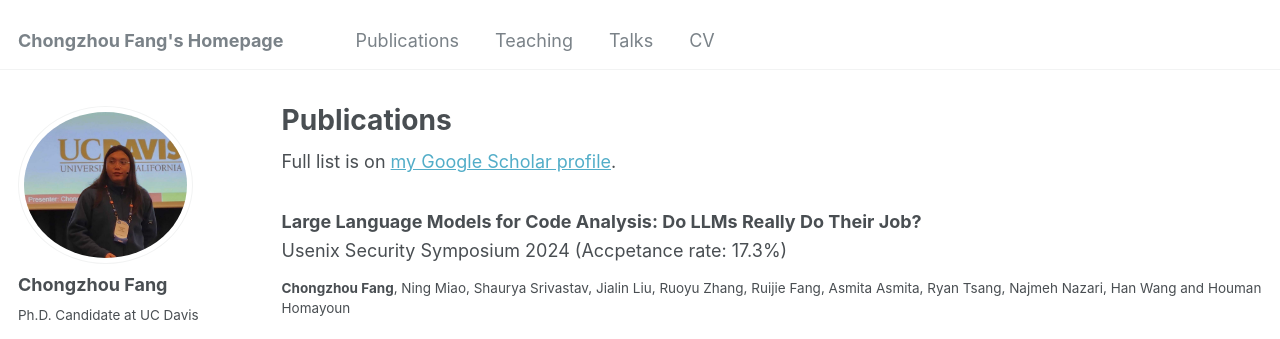
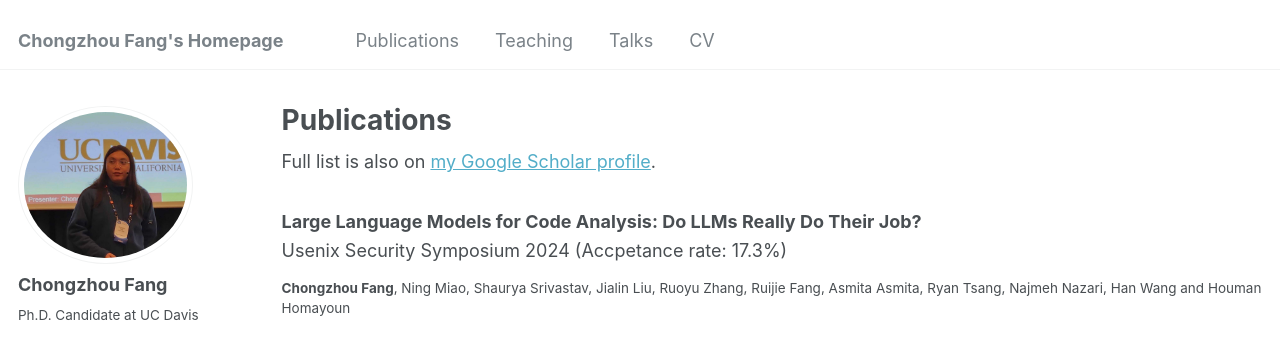
Before and after one commit to ChongzhouFang/ChongzhouFang.github.io, a Jekyll site: the page built from _pages/publications.md, in a window 1280 px wide and 900 px high. Shown: the top 339 px of the window. Built offline with Jekyll 4.4.1, drawn with Linux system fonts in a browser that asks for light colours; some web fonts are replaced.

```diff
--- a/_pages/publications.md
+++ b/_pages/publications.md
@@ -6,7 +6,7 @@
 ---
 
 {% if site.author.googlescholar %}
-  <div class="wordwrap">Full list is on <a href="{{site.author.googlescholar}}">my Google Scholar profile</a>.</div>
+  <div class="wordwrap">Full list is also on <a href="{{site.author.googlescholar}}">my Google Scholar profile</a>.</div>
 {% endif %}
 
 {% include base_path %}
```
